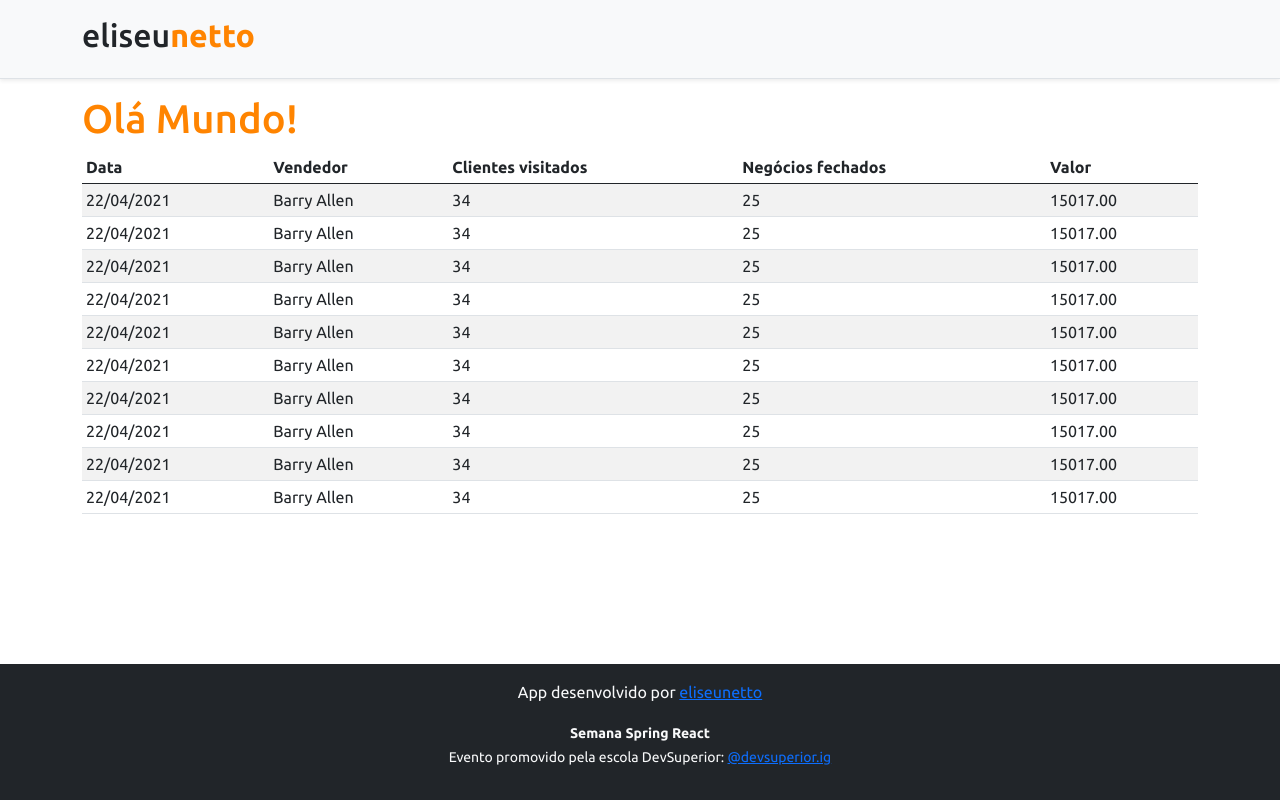
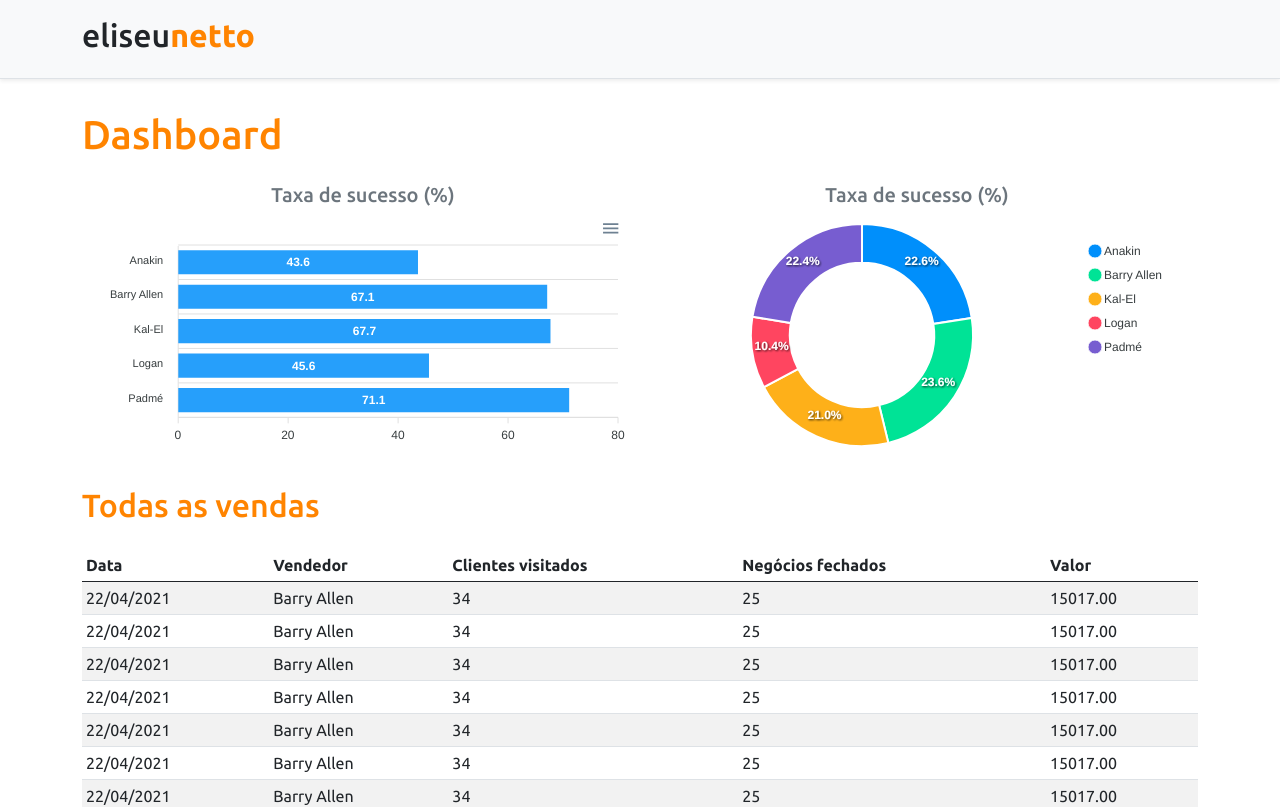
Before and after one commit to eliseunetto/projeto-sds3, a React (Create React App) app in the folder frontend/: page / in a window 1280 px wide. Shown: the top 807 px of the page. Built offline with nearby package versions, Linux system fonts and the light colour scheme.

Commit message:
Static charts

```diff
--- a/frontend/package.json
+++ b/frontend/package.json
@@ -10,8 +10,10 @@
     "@types/node": "^12.0.0",
     "@types/react": "^17.0.0",
     "@types/react-dom": "^17.0.0",
+    "apexcharts": "^3.26.1",
     "bootstrap": "^5.0.0",
     "react": "^17.0.2",
+    "react-apexcharts": "^1.3.9",
     "react-dom": "^17.0.2",
     "react-scripts": "4.0.3",
     "typescript": "^4.1.2",
--- a/frontend/src/App.tsx
+++ b/frontend/src/App.tsx
@@ -1,4 +1,6 @@
+import BarChart from "components/BarCharts";
 import DataTable from "components/DataTable";
+import DonutChart from "components/Donutchart";
 import Footer from "components/Footer";
 import NavBar from "components/NavBar";
 
@@ -7,7 +9,24 @@
     <>
       <NavBar />
       <div className="container">
-        <h1 className="text-primary">Olá Mundo!</h1>
+        <h1 className="text-primary py-3">Dashboard</h1>
+
+        <div className="row px-3">
+          <div className="col-sm-6">
+            <h5 className="text-center text-secondary">Taxa de sucesso (%)</h5>
+            <BarChart />
+          </div>
+
+          <div className="col-sm-6">
+            <h5 className="text-center text-secondary">Taxa de sucesso (%)</h5>
+            <DonutChart />
+          </div>
+        </div>
+
+        <div className="py-3">
+          <h2 className="text-primary">Todas as vendas</h2>
+        </div>
+
         <DataTable />
       </div>
       <Footer />
--- /dev/null
+++ b/frontend/src/components/BarCharts/index.tsx
@@ -0,0 +1,34 @@
+import Chart from "react-apexcharts";
+
+const BarChart = () => {
+  const options = {
+    plotOptions: {
+      bar: {
+        horizontal: true,
+      },
+    },
+  };
+
+  const mockData = {
+    labels: {
+      categories: ["Anakin", "Barry Allen", "Kal-El", "Logan", "Padmé"],
+    },
+    series: [
+      {
+        name: "% Sucesso",
+        data: [43.6, 67.1, 67.7, 45.6, 71.1],
+      },
+    ],
+  };
+
+  return (
+    <Chart
+      options={{ ...options, xaxis: mockData.labels }}
+      series={mockData.series}
+      type="bar"
+      height="240"
+    />
+  );
+};
+
+export default BarChart;
--- /dev/null
+++ b/frontend/src/components/Donutchart/index.tsx
@@ -0,0 +1,25 @@
+import Chart from "react-apexcharts";
+
+const DonutChart = () => {
+  const mockData = {
+    series: [477138, 499928, 444867, 220426, 473088],
+    labels: ["Anakin", "Barry Allen", "Kal-El", "Logan", "Padmé"],
+  };
+
+  const options = {
+    legend: {
+      show: true,
+    },
+  };
+
+  return (
+    <Chart
+      options={{ ...options, labels: mockData.labels }}
+      series={mockData.series}
+      type="donut"
+      height="240"
+    />
+  );
+};
+
+export default DonutChart;
```
Also changed, not shown: 1 other file (tests, documents, lock files or other folders).
